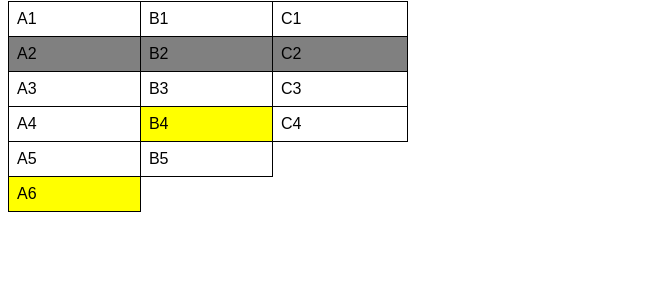
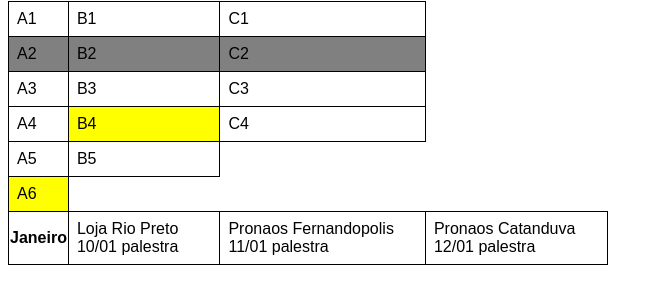
Before and after one commit to IvanIglesiasRamalho/html_css, a plain HTML site: page Exercicios/ex023/tabela001.html in a window 1280 px wide. Shown: the part 79-382 px from the top of the page, without its empty margins (0-663 px from the left). Drawn offline with Linux system fonts and the light colour scheme.

Commit message:
Update tabela001.html

```diff
--- a/Exercicios/ex023/tabela001.html
+++ b/Exercicios/ex023/tabela001.html
@@ -12,8 +12,9 @@
         }
 
         table {
-            width: 400px;
+            width: 600px;
             border-collapse: collapse;
+            </* border: 5px solid red; */>
         }
 
         tr.linha {
@@ -22,6 +23,10 @@
 
         td.dado{
             background-color: yellow;
+        }
+
+        th {
+            border: 1px solid black;
         }
 
         td {
@@ -91,6 +96,12 @@
         <tr>
             <td class="dado">A6</td>
         </tr>
+        <tr>
+            <th>Janeiro</th>
+            <td>Loja Rio Preto 10/01 palestra</td>
+            <td>Pronaos Fernandopolis 11/01 palestra</td>
+            <td>Pronaos Catanduva 12/01 palestra</td>
+        </tr>
     </table>
 </body>
 </html>
```
